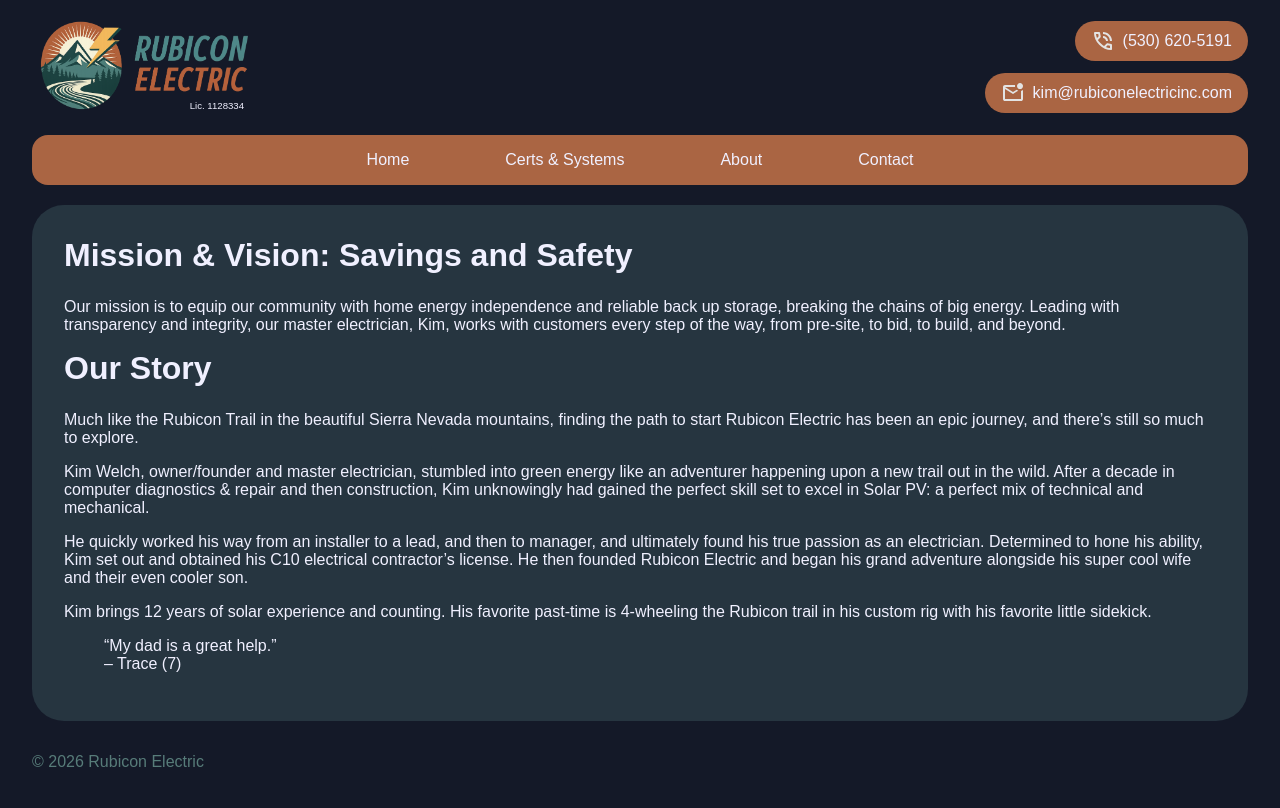
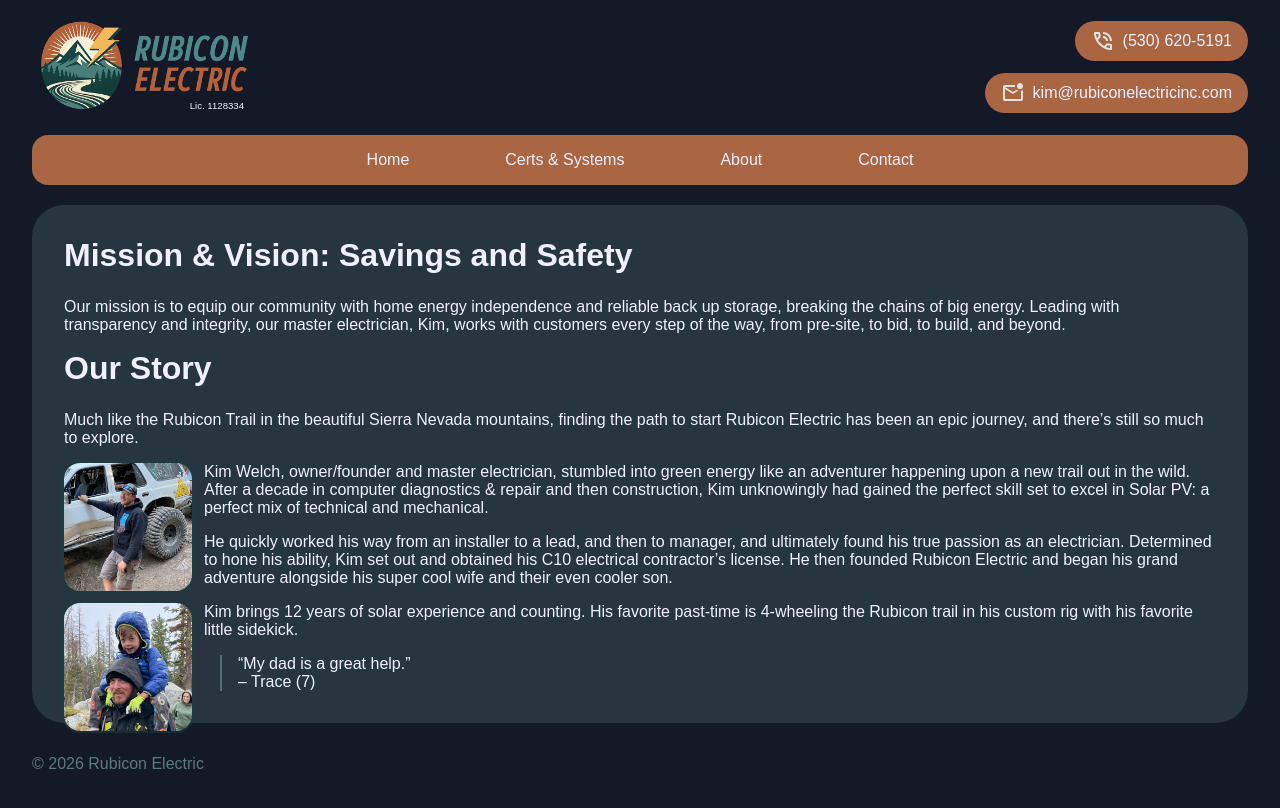
Before and after one commit to lazd/rubiconelectric, a Jekyll site: the page built from about.html, in a window 1280 px wide. Shown: the top 808 px of the page. Built offline with Jekyll 4.4.1, drawn with Linux system fonts in a browser that asks for light colours; some web fonts are replaced.

Commit message:
a11y and images

```diff
--- a/_includes/header.html
+++ b/_includes/header.html
@@ -1,7 +1,7 @@
 <header>
   <div class="header">
     <div class="logo">
-      <a href="index.html"><img src="assets/images/logo.png" alt="{{ site.name }}"></a>
+      <a href="index.html"><img src="assets/images/logo.png" alt="{{ site.name }} - Home"></a>
       <span>Lic. {{ site.license }}</span>
     </div>
 
@@ -9,11 +9,11 @@
       <span class="sr-only" property="name">{{ site.name }}</span>
 
       <a class="button" href="tel:{{ site.phone }}" property="telephone">
-        <img src="assets/icons/phone.svg" alt="Phone"><span class="label">{{ site.phone }}</span>
+        <img role="presentation" src="assets/icons/phone.svg" alt="Phone"><span class="label">{{ site.phone }}</span>
       </a>
 
       <a class="button" href="mailto:{{ site.email }}" property="email">
-        <img src="assets/icons/email.svg" alt="Email"><span class="label">{{ site.email }}</span>
+        <img role="presentation" src="assets/icons/email.svg" alt="Email"><span class="label">{{ site.email }}</span>
       </a>
     </aside>
   </div>
--- a/about.html
+++ b/about.html
@@ -7,7 +7,10 @@
 
 <h1>Our Story</h1>
 <p>Much like the Rubicon Trail in the beautiful Sierra Nevada mountains, finding the path to start Rubicon Electric has been an epic journey, and there’s still so much to explore.</p>
+<img src="assets/images/kimrig.jpg" alt="Kim and his cusotm 4-wheeling rig" class="inline-image">
 <p>Kim Welch, owner/founder and master electrician, stumbled into green energy like an adventurer happening upon a new trail out in the wild. After a decade in computer diagnostics & repair and then construction, Kim unknowingly had gained the perfect skill set to excel in Solar PV: a perfect mix of technical and mechanical.</p>
 <p>He quickly worked his way from an installer to a lead, and then to manager, and ultimately found his true passion as an electrician. Determined to hone his ability, Kim set out and obtained his C10 electrical contractor’s license. He then founded Rubicon Electric and began his grand adventure alongside his super cool wife and their even cooler son.</p>
+<img src="assets/images/kimandtrace.jpg" alt="Kim and his son, Trace" class="inline-image">
 <p>Kim brings 12 years of solar experience and counting. His favorite past-time is 4-wheeling the Rubicon trail in his custom rig with his favorite little sidekick. </p>
+
 <blockquote>“My dad is a great help.”<br>– Trace (7)</blockquote>
--- a/assets/css/index.css
+++ b/assets/css/index.css
@@ -4,11 +4,13 @@
   --brand-color-2-rgb: 170, 101, 67;
   --brand-color-3-rgb: 87, 124, 121;
   --brand-color-4-rgb: 240, 240, 255;
+  --brand-color-5-rgb: 26, 64, 61;
   --brand-color-0: rgb(var(--brand-color-0-rgb));
   --brand-color-1: rgb(var(--brand-color-1-rgb));
   --brand-color-2: rgb(var(--brand-color-2-rgb));
   --brand-color-3: rgb(var(--brand-color-3-rgb));
   --brand-color-4: rgb(var(--brand-color-4-rgb));
+  --brand-color-5: rgb(var(--brand-color-5-rgb));
   --bg-color: var(--brand-color-0);
   --fg-color: var(--brand-color-4);
   --logo-size: 14rem;
@@ -82,6 +84,17 @@
   position: relative;
 }
 
+.logo a:focus-visible {
+  outline: 2px solid var(--brand-color-4);
+  outline-offset: 0;
+  border-radius: 1rem;
+  background-color: var(--brand-color-5);
+}
+
+.logo a {
+  display: block;
+}
+
 .logo img {
   width: var(--logo-size);
 }
@@ -116,8 +129,14 @@
   align-items: center;
 }
 
+nav a:focus-visible,
 nav a:hover {
   background-color: var(--brand-color-1);
+}
+
+nav a:focus-visible {
+  outline: 2px solid var(--brand-color-4);
+  outline-offset: 2px;
 }
 
 /* List */
@@ -148,8 +167,14 @@
   height: 1.5em;
 }
 
+.button:focus-visible,
 .button:hover {
-  background-color: rgba(var(--brand-color-2-rgb), 1);
+  background-color: var(--brand-color-3);
+}
+
+.button:focus-visible {
+  outline: 2px solid var(--brand-color-4);
+  outline-offset: 2px;
 }
 
 .button.big {
@@ -189,6 +214,24 @@
   text-align: right;
 }
 
+/* About decorations */
+.inline-image {
+  float: left;
+  margin: 0 0.75rem 0.5rem 0;
+  width: 8rem;
+  height: 8rem;
+  border-radius: 1rem;
+  box-shadow: 0 0 0 2px rgba(var(--brand-color-5-rgb), 0.5);
+}
+
+blockquote {
+  display: inline-block;
+  margin-inline-start: 1rem;
+  margin-block: 0;
+  border-left: 2px solid rgba(var(--brand-color-1-rgb), 0.75);
+  padding-left: 1rem;
+}
+
 /* Utils */
 .sr-only {
   position: absolute;
@@ -214,7 +257,15 @@
     font-size: 1.5rem;
   }
   .button .label {
-    display: none;
+    position: absolute;
+    width: 1px;
+    height: 1px;
+    padding: 0;
+    margin: -1px;
+    overflow: hidden;
+    clip: rect(0, 0, 0, 0);
+    white-space: nowrap;
+    border-width: 0;
   }
   nav {
     gap: 0;
--- a/index.html
+++ b/index.html
@@ -18,7 +18,7 @@
   <div class="info-grid-item">
     <img src="assets/images/solarpanels.jpg" alt="Solar panels">
     <ul>
-      <li><strong>Services & repair</strong> solar PV</li>
+      <li><strong>Service & repair</strong> solar PV</li>
       <li><strong>Solar panel</strong> cleaning</li>
     </ul>
   </div>
```
Also changed, not shown: assets/images/kimandtrace.jpg (added), assets/images/kimrig.jpg (added), assets/images/logo.png.
